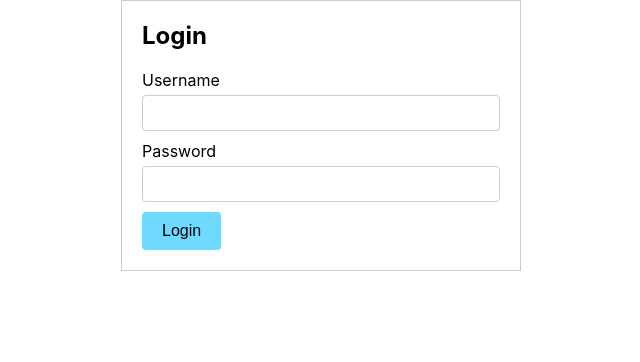
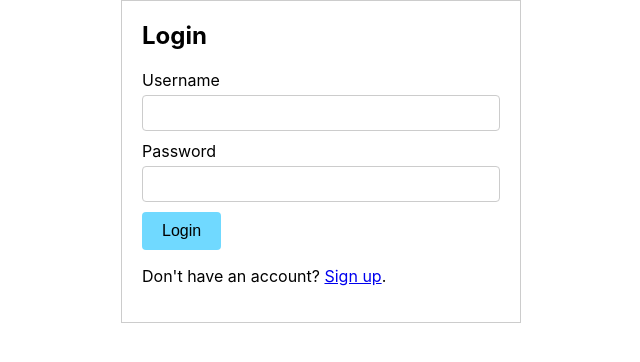
Before and after one commit to VictorApaez/meow-madness, a React (Create React App) app in the folder client/: page /login in a window 1280 px wide. Shown: the top 362 px of the page, without its empty margins (319-959 px from the left). Built offline with nearby package versions, Linux system fonts and the light colour scheme.

Commit message:
created link to signup

```diff
--- a/client/src/components/Login.jsx
+++ b/client/src/components/Login.jsx
@@ -1,4 +1,5 @@
 import React from "react";
+import { Link } from "react-router-dom";
 import "../styles/Login.css";
 
 function Login() {
@@ -31,6 +32,13 @@ function Login() {
         <button type="submit" className="login__button">
           Login
         </button>
+        <p className="login__signup-link">
+          Don't have an account?{" "}
+          <Link to="/signup" className="login__link">
+            Sign up
+          </Link>
+          .
+        </p>
       </form>
     </div>
   );
```
